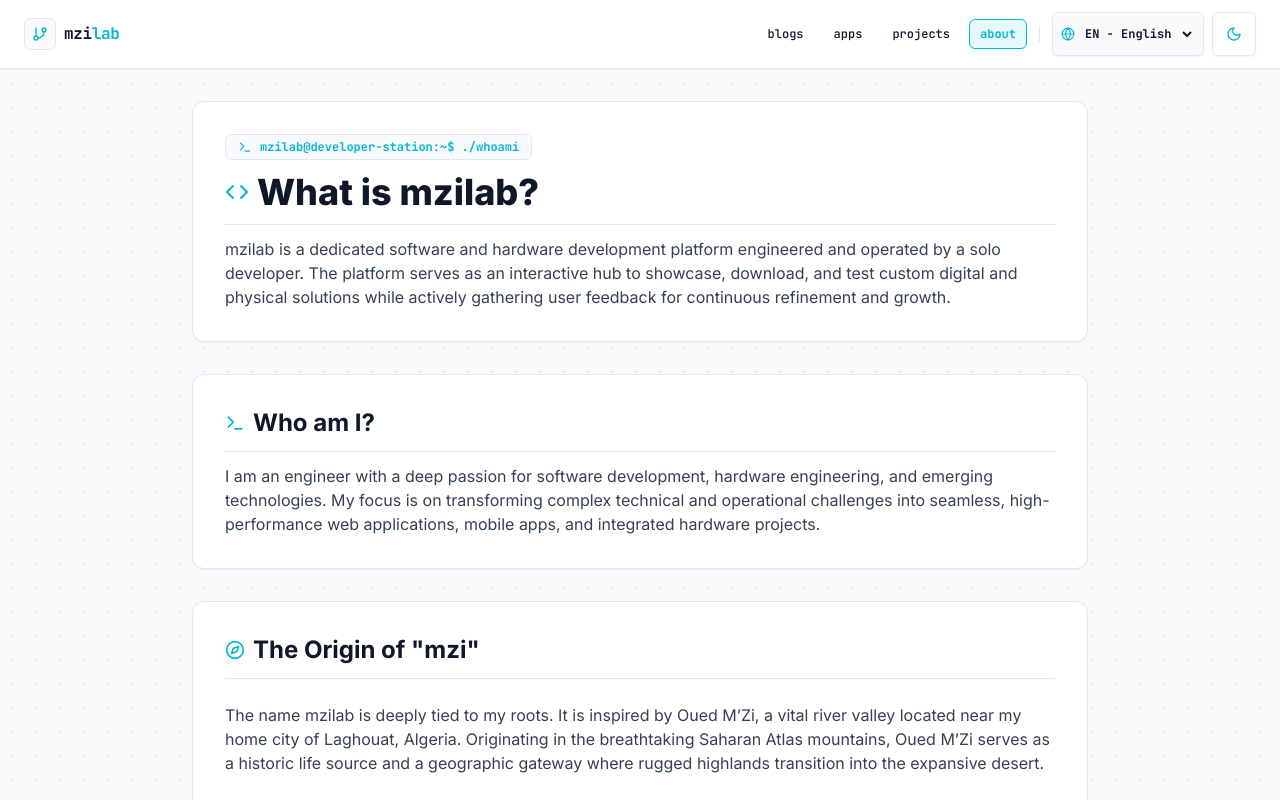
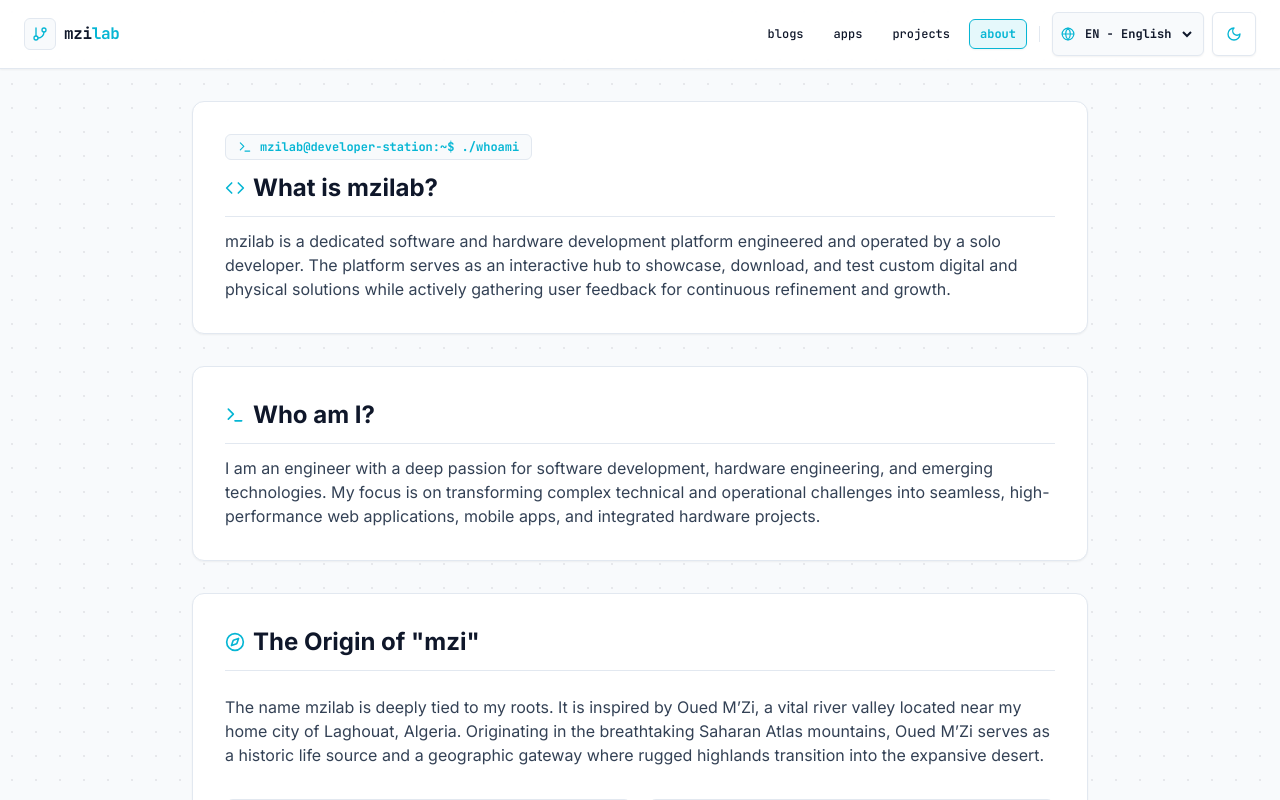
Before and after one commit to faroub/DevWebsite, a Next.js app: page /about in a window 1280 px wide. Shown: the top 800 px of the page. Built offline with nearby package versions, Linux system fonts and the light colour scheme.

Commit message:
fix(ui): harmonize section heading font sizes across About page

```diff
--- a/components/AboutContent.tsx
+++ b/components/AboutContent.tsx
@@ -16,8 +16,8 @@ export function AboutContent() {
           <span>mzilab@developer-station:~$ ./whoami</span>
         </div>
 
-        <h1 className="text-2xl sm:text-4xl font-extrabold text-text-primary border-b border-divider pb-3 flex items-center gap-2">
-          <Code className="h-6 w-6 text-accent-primary shrink-0" />
+        <h1 className="text-xl sm:text-2xl font-bold text-text-primary border-b border-divider pb-3 flex items-center gap-2">
+          <Code className="h-5 w-5 text-accent-primary shrink-0" />
           <span>{t.aboutPage.whatIsTitle}</span>
         </h1>
         <p className="text-sm sm:text-base text-text-secondary leading-relaxed font-sans">
```
